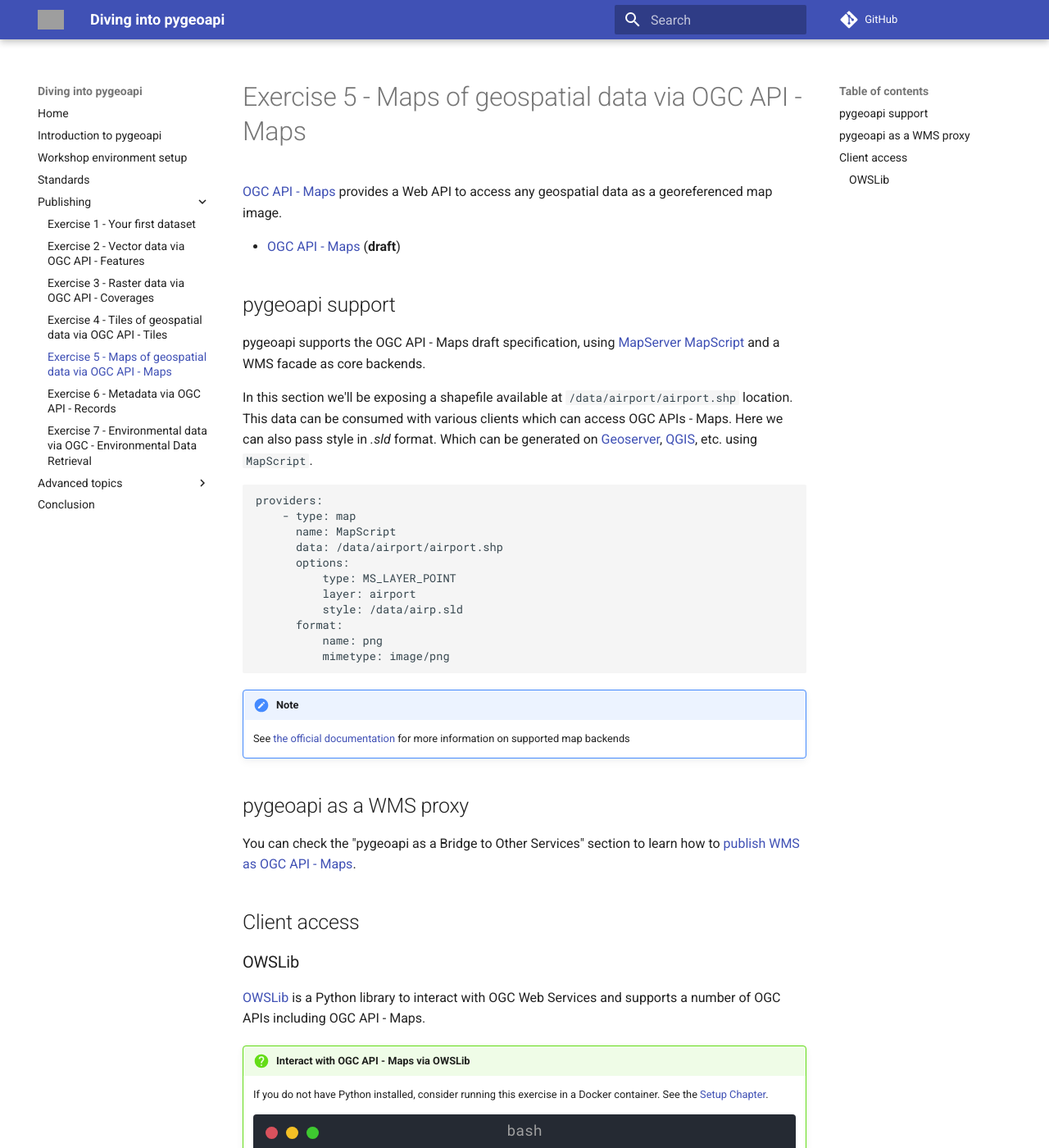
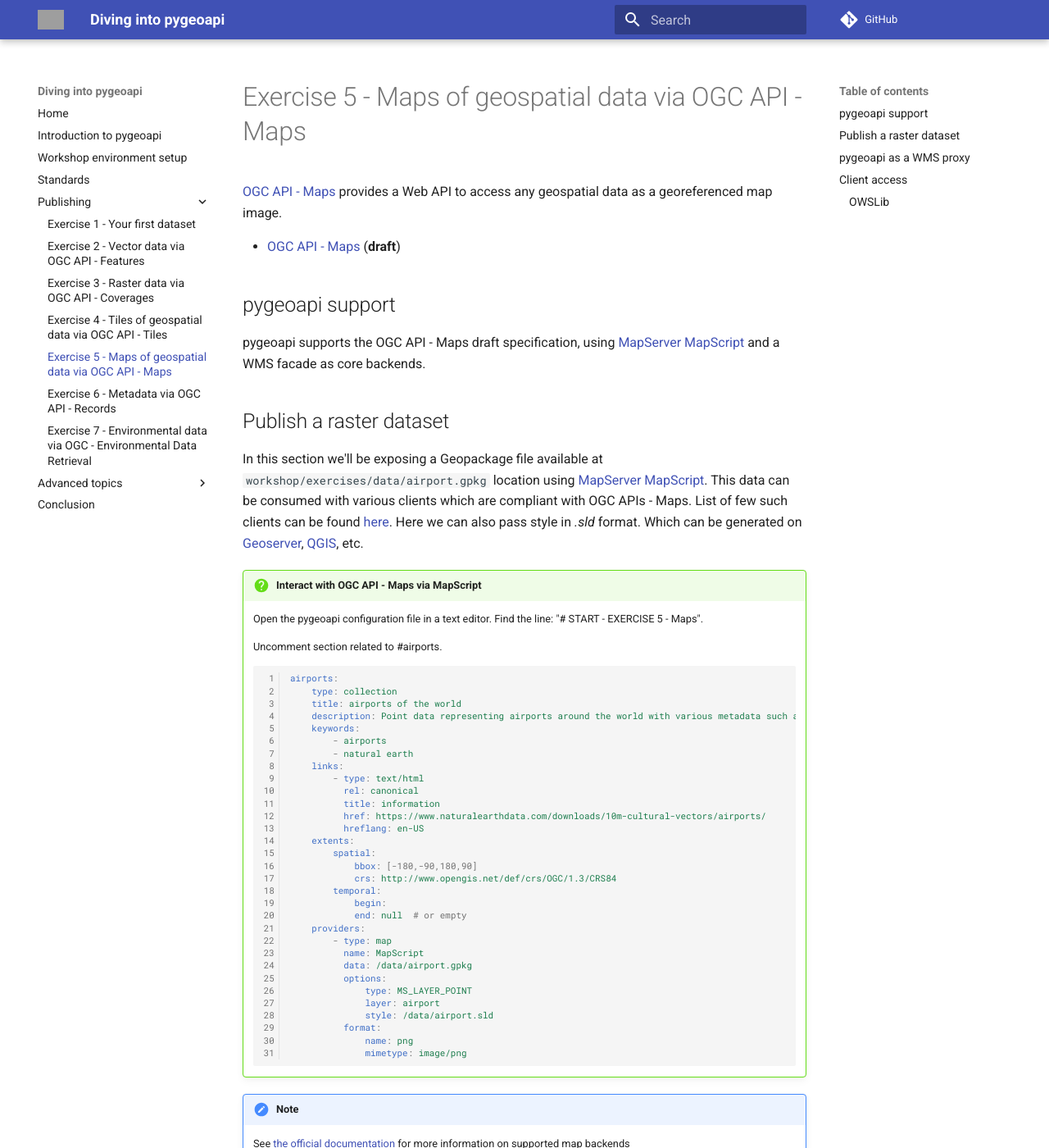
Before and after one commit to geopython/diving-into-pygeoapi, an MkDocs documentation site: the page built from workshop/content/docs/publishing/ogcapi-maps.md, in a window 1280 px wide and 1400 px high. Shown: the whole window at 82% size. Built offline with MkDocs 1.6.1 and Material for MkDocs 9.7.7, drawn with Linux system fonts in a browser that asks for light colours; comment, search, counter and statistics services are not loaded; grey boxes are pictures that could not be loaded.

Commit message:
remove shp. added gpkg. updated text

````diff
--- a/workshop/content/docs/publishing/ogcapi-maps.md
+++ b/workshop/content/docs/publishing/ogcapi-maps.md
@@ -13,22 +13,49 @@ any geospatial data as a georeferenced map image.
 
 pygeoapi supports the OGC API - Maps draft specification, using [MapServer MapScript](https://www.mapserver.org/mapscript) and a WMS facade as core backends.
 
-In this section we'll be exposing a shapefile available at `/data/airport/airport.shp` location. This data can be consumed with various clients which can access OGC APIs - Maps. Here we can also pass style in *.sld* format. Which can be generated on [Geoserver](https://docs.geoserver.org/stable/en/user/styling/index.html), [QGIS](https://www.qgistutorials.com/en/docs/3/basic_vector_styling.html), etc. using `MapScript`.
+## Publish a raster dataset
 
+In this section we'll be exposing a Geopackage file available at `workshop/exercises/data/airport.gpkg` location using [MapServer MapScript](https://www.mapserver.org/mapscript). This data can be consumed with various clients which are compliant with OGC APIs - Maps. List of few such clients can be found [here](https://github.com/opengeospatial/ogcapi-maps/blob/master/implementations.adoc#clients). Here we can also pass style in *.sld* format. Which can be generated on [Geoserver](https://docs.geoserver.org/stable/en/user/styling/index.html), [QGIS](https://www.qgistutorials.com/en/docs/3/basic_vector_styling.html), etc.
 
-```
-providers:
-    - type: map
-      name: MapScript
-      data: /data/airport/airport.shp
-      options:
-          type: MS_LAYER_POINT
-          layer: airport
-          style: /data/airp.sld
-      format:
-          name: png
-          mimetype: image/png
-```
+!!! question "Interact with OGC API - Maps via MapScript"
+
+    Open the pygeoapi configuration file in a text editor. Find the line: "# START - EXERCISE 5 - Maps".
+
+    Uncomment section related to #airports.
+
+    ```{.yaml linenums="1"}
+    airports:
+        type: collection
+        title: airports of the world
+        description: Point data representing airports around the world with various metadata such as name, Code, etc.
+        keywords:
+            - airports
+            - natural earth
+        links:
+            - type: text/html
+              rel: canonical
+              title: information
+              href: https://www.naturalearthdata.com/downloads/10m-cultural-vectors/airports/
+              hreflang: en-US
+        extents:
+            spatial:
+                bbox: [-180,-90,180,90]
+                crs: http://www.opengis.net/def/crs/OGC/1.3/CRS84
+            temporal:
+                begin:
+                end: null  # or empty
+        providers:
+            - type: map
+              name: MapScript
+              data: /data/airport.gpkg
+              options:
+                  type: MS_LAYER_POINT
+                  layer: airport
+                  style: /data/airport.sld
+              format:
+                  name: png
+                  mimetype: image/png
+    ```
 
 !!! note
 
````
Also changed, not shown: 9 other files.
